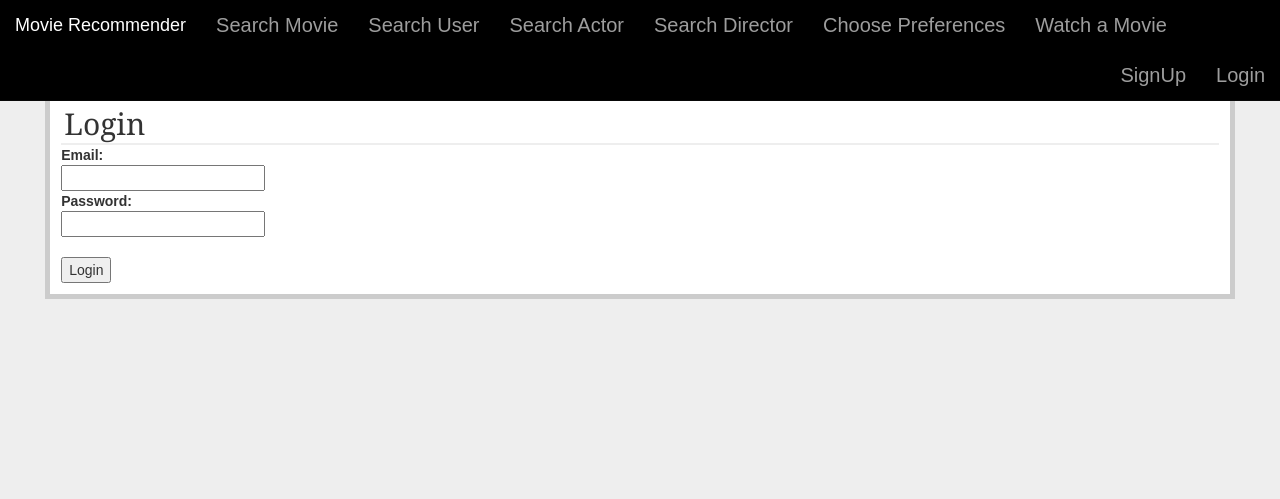
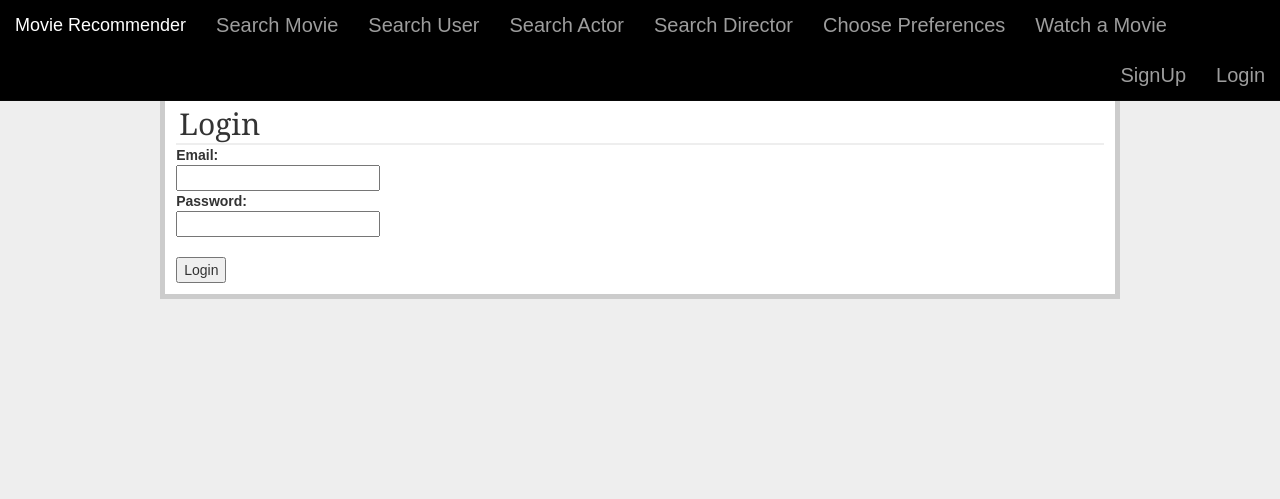
Before and after one commit to vaibhavbiradar51/movieRecommender, a Flask app: page /admin in a window 1280 px wide. Shown: the top 499 px of the page. Run offline with Flask 2, Linux system fonts and the light colour scheme; some libraries are stand-ins or nearby versions.

Commit message:
some changes to css and frontend rendering

```diff
--- a/movieRecommender/static/style.css
+++ b/movieRecommender/static/style.css
@@ -5,8 +5,8 @@ h1, h2          { border-bottom: 2px solid #eee; padding: 3px; }
 h3              { padding: 3px; }
 dd              { display: block; margin-left: 0px; }
 dl              { font-weight: bold; }
-.page           { margin: 2em auto; width: 85em; border: 5px solid #ccc; padding: 0.8em; background: white; }
-.movie          { margin: 2em auto; width: 80em; border: 2px solid #ccc; padding: 0.8em; background: white; }
+.page           { margin: 2em auto; width: 75%; border: 5px solid #ccc; padding: 0.8em; background: white; }
+.movie          { margin: 2em auto; width: 95%; border: 2px solid #ccc; padding: 0.8em; background: white; }
 .posts          { list-style: none; margin: 0; padding: 0; }
 .posts li       { margin: 0.8em 1.2em; }
 .posts li h2    { margin-left: -1em; }
```
